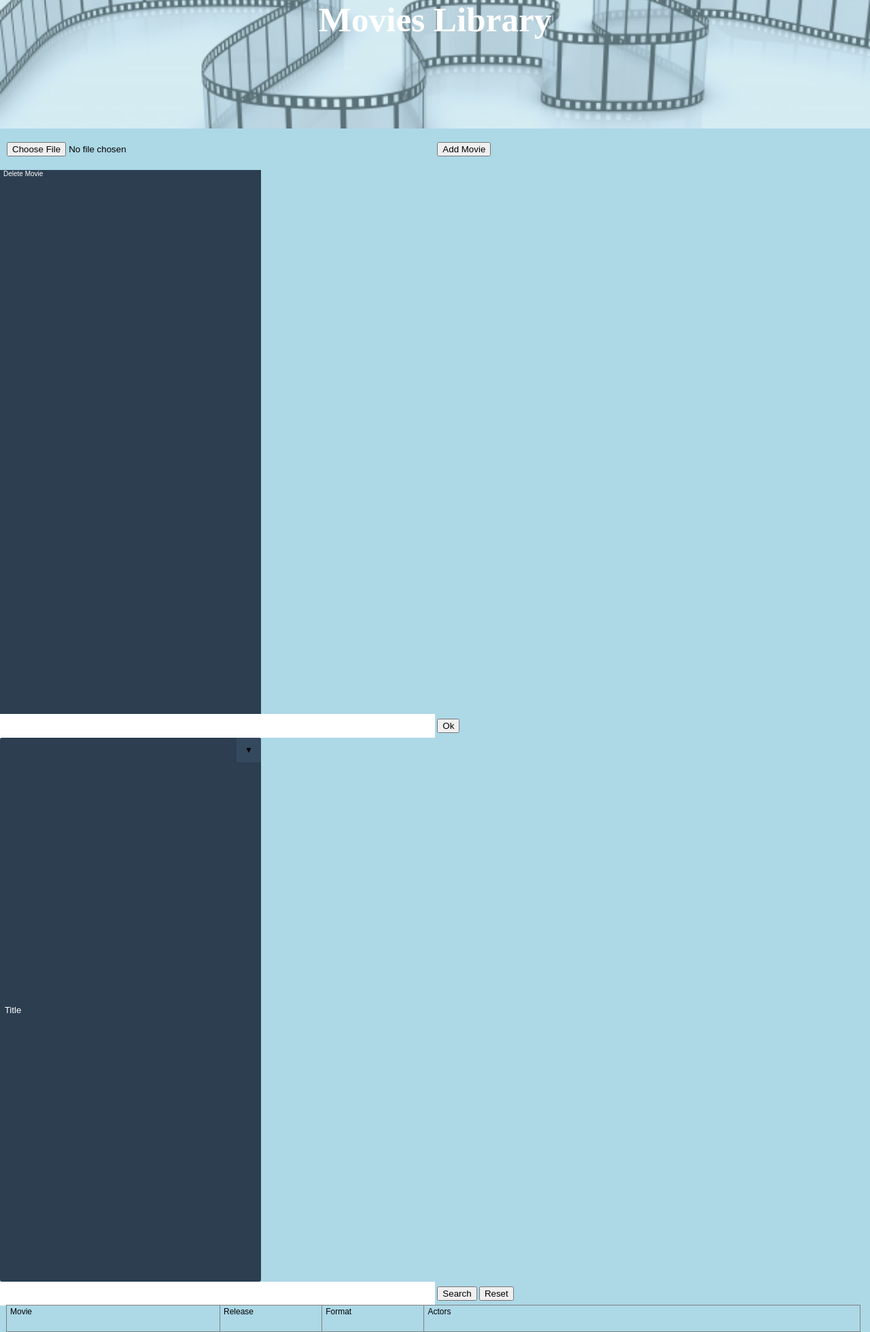
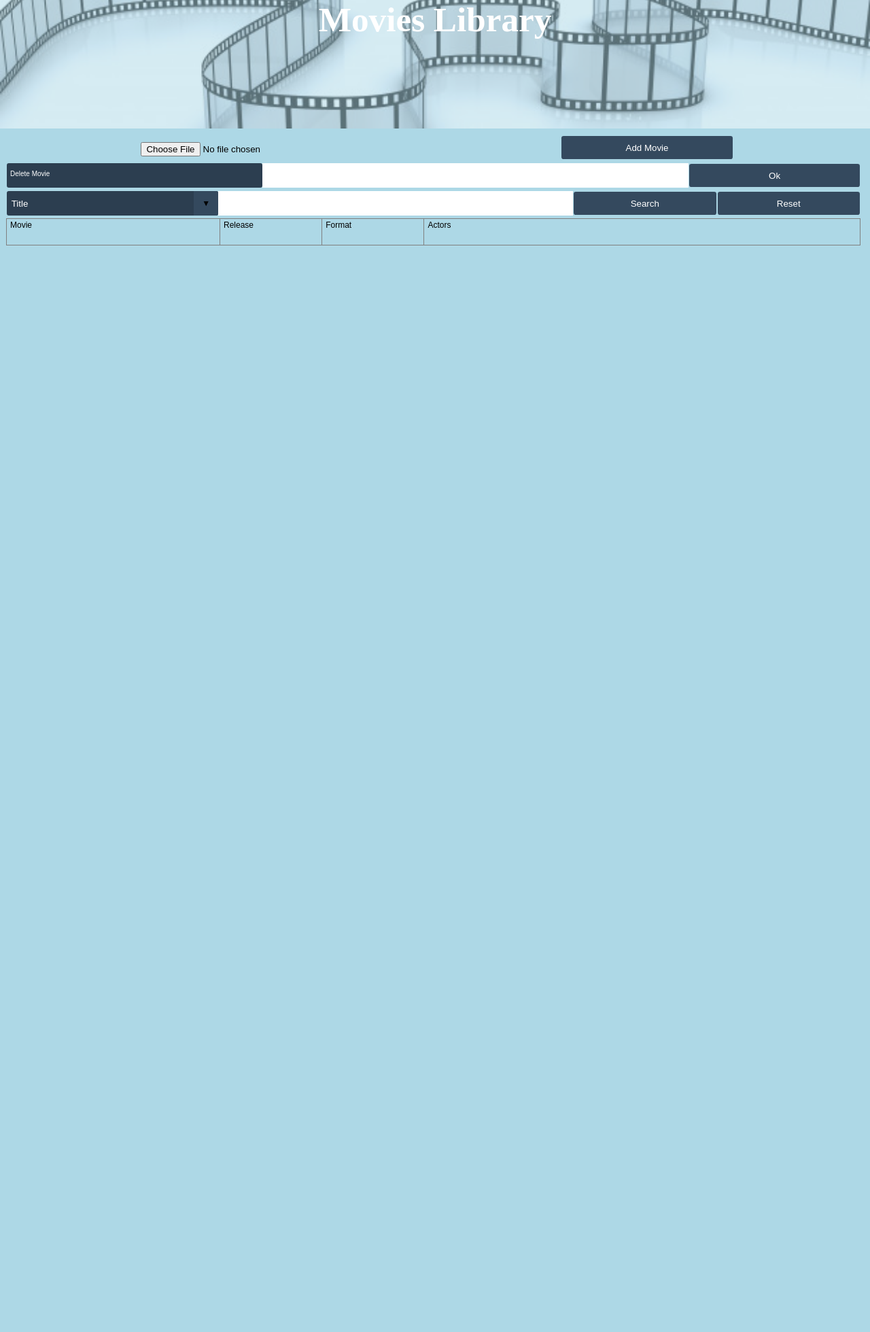
Before and after one commit to Hurubashi/MoviesApp, a PHP site: page / in a window 1280 px wide. Shown: the part 131-2090 px from the top of the page at 68% size. After the commit the page ends 492 px from the top, so only its background shows below. Run offline with PHP 8.4, Linux system fonts and the light colour scheme; data that the repository does not hold is empty.

Commit message:
double inserion fixed

```diff
--- a/app/views/movies/ajaxMovie.php
+++ b/app/views/movies/ajaxMovie.php
@@ -76,8 +76,6 @@
     $actors = trim($_POST['actors']);
     if (!empty($title) && !empty($year) && !empty($format) && !empty($actors))
         $movies_manager->insertData($title, $year, $format, $actors);
-    $movies_manager->insertData($_POST['title'], $_POST['year'],
-                            $_POST['format'], $_POST['actors']);
 }
 
 function deleteMovie() {
--- a/css/style.css
+++ b/css/style.css
@@ -134,7 +134,6 @@
 .select:hover::after {
     color: #f39c12;
 }
-<<<<<<< HEAD
 
 .action-bar {
     height: 3em;
@@ -144,17 +143,6 @@
     margin-bottom: 5px;
 }
 
-=======
-
-.action-bar {
-    height: 3em;
-    margin: 0 14px 0 10px;
-    display: flex;
-    justify-content: center;
-    margin-bottom: 5px;
-}
-
->>>>>>> 36ae8eae91abd3c1fb42a809221de6c88d2f6a53
 button {
     color: #fff;
     background: #34495e;
@@ -162,10 +150,7 @@
     border-radius: .25em;
     border: none;
     cursor: pointer;
-<<<<<<< HEAD
     margin: 1;
-=======
->>>>>>> 36ae8eae91abd3c1fb42a809221de6c88d2f6a53
 }
 
 .action-bar input {
@@ -181,10 +166,7 @@
     background: #2c3e50;
     color: #fff;
     font-size: 10px;
-<<<<<<< HEAD
     border-radius: 3px;
-=======
->>>>>>> 36ae8eae91abd3c1fb42a809221de6c88d2f6a53
 }
 
 .action-bar .action p {
@@ -195,32 +177,23 @@
     body {
         font-size: 8px;
     }
-<<<<<<< HEAD
-
     form {
         font-size: 8px;
     }
-=======
->>>>>>> 36ae8eae91abd3c1fb42a809221de6c88d2f6a53
 }
 
 @media (min-width: 960px) {
     body {
         font-size: 12px;
     }
-<<<<<<< HEAD
-
     form {
         font-size: 12px;
     }
-=======
->>>>>>> 36ae8eae91abd3c1fb42a809221de6c88d2f6a53
 }
 
 /*FORM*/
 form {
     background: rgba(40, 65, 80, 0.7);
-<<<<<<< HEAD
     padding: 30px;
     width: auto;
     margin: 0 14px 10px 10px;
@@ -229,18 +202,6 @@
     color: white;
     font-family: 'Work Sans', sans-serif;
     font-size: 9px;
-=======
-    padding: 40px;
-    width: 90%;
-    margin: auto;
-    margin-top: 10px;
-    margin-bottom: 20px;
-    height: 200px;
-    text-align: center;
-    color: white;
-    font-family: 'Work Sans', sans-serif;
-
->>>>>>> 36ae8eae91abd3c1fb42a809221de6c88d2f6a53
 }
 
 form input {
@@ -252,11 +213,7 @@
     border-bottom: 1px solid #ffffff;
     font-family: sans-serif;
     font-size: 16px;
-<<<<<<< HEAD
     padding: 5px 0;
-=======
-    padding: 10px 0;
->>>>>>> 36ae8eae91abd3c1fb42a809221de6c88d2f6a53
     transition: border 0.5s;
     outline: none;
     color: #ffffff;
@@ -265,11 +222,7 @@
 form input[type=submit], input[type=button] {
     display: inline;
     border: none;
-<<<<<<< HEAD
     width: 100px;
-=======
-    width: 120px;
->>>>>>> 36ae8eae91abd3c1fb42a809221de6c88d2f6a53
     background: white;
     color: #000000;
     font-size: 16px;
@@ -302,14 +255,11 @@
     display: flex;
     flex-direction: row;
     width: 100%;
-<<<<<<< HEAD
-=======
 }
 
 ::placeholder {
     color: aliceblue;
     opacity: 0.7;
->>>>>>> 36ae8eae91abd3c1fb42a809221de6c88d2f6a53
 }
 
 ::placeholder {
--- a/js/main.js
+++ b/js/main.js
@@ -74,14 +74,11 @@
     ajaxRequest('POST', data, realoadPage);
 }
 
-<<<<<<< HEAD
 // On reset Click
 function reset() {
     realoadPage();
 }
 
-=======
->>>>>>> 36ae8eae91abd3c1fb42a809221de6c88d2f6a53
 //Delete Movie
 function deleteMovie() {
     const title = document.getElementById('titleToDelete');
@@ -103,7 +100,6 @@
     addMovieForm.hidden = !addMovieForm.hidden;
 }
 
-<<<<<<< HEAD
 // Validate Year
 function validateYear(year)
 {
@@ -122,6 +118,3 @@
         }
     }
 }
-=======
-
->>>>>>> 36ae8eae91abd3c1fb42a809221de6c88d2f6a53
```
